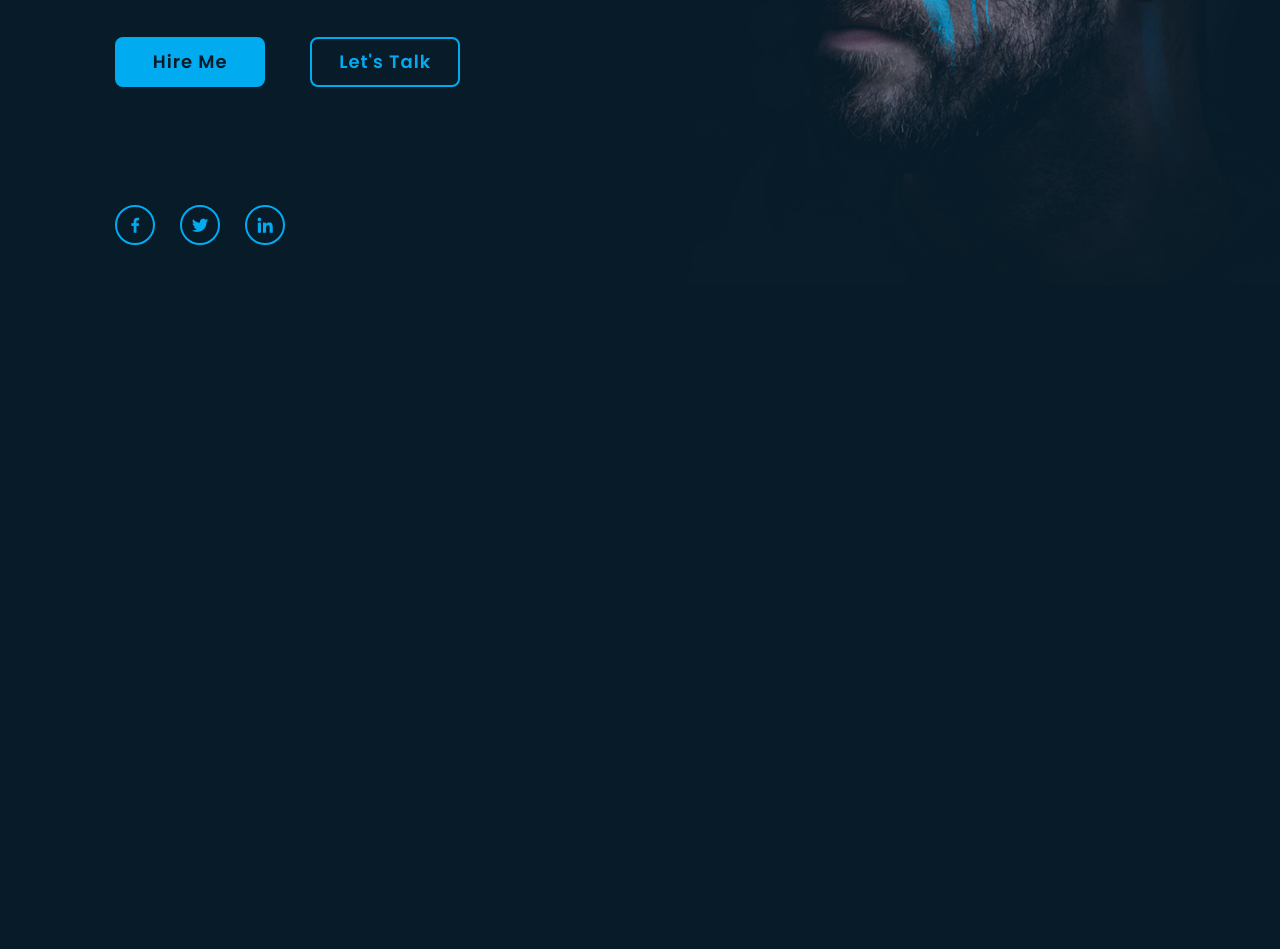
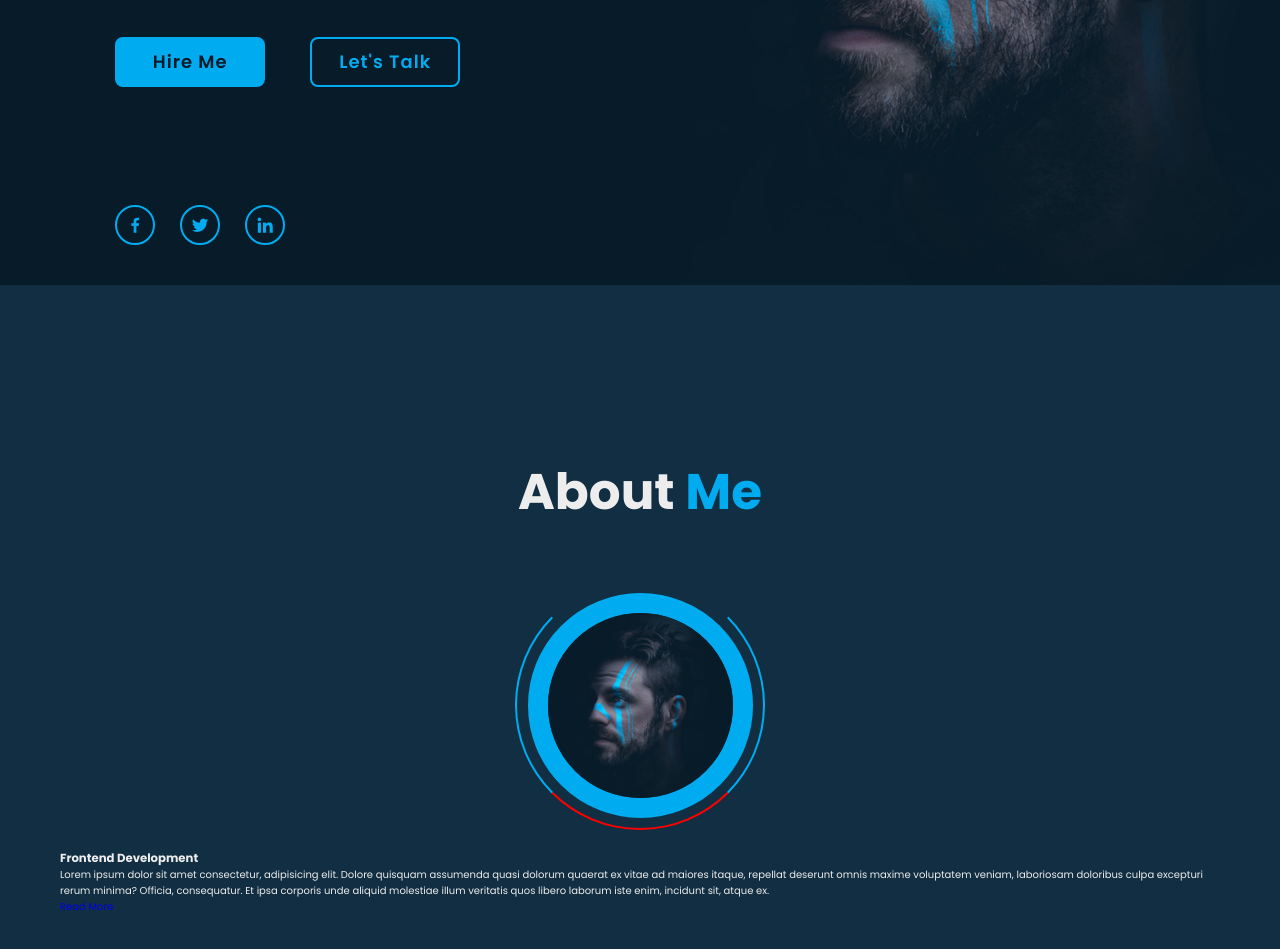
Before and after one commit to msasankaweerarathna/Personal-Portfolio, a plain HTML site: page Index.html in a window 1280 px wide. Shown: the part 515-1464 px from the top of the page. Before the commit the page ends 800 px from the top, so only its background shows below. Drawn offline with nearby package versions, Linux system fonts and the light colour scheme.

Commit message:
UI Updated

```diff
--- a/Index.html
+++ b/Index.html
@@ -51,6 +51,27 @@
         </dir>
         <div class="home-imgHover"></div>
     </section>
+
+    <!-- About section design -->
+    <section class="about" id="about">
+        <h2 class="heading">About <span>Me</span></h2>
+
+        <div class="about-img">
+            <img src="images/about.jpg" alt="">
+            <span class="circle-spin"></span>
+        </div>
+
+        <div class="about-content">
+            <h3>Frontend Development</h3>
+            <p>Lorem ipsum dolor sit amet consectetur, adipisicing elit. Dolore quisquam assumenda quasi dolorum quaerat ex vitae ad maiores itaque, repellat deserunt omnis maxime voluptatem veniam, laboriosam doloribus culpa excepturi rerum minima? Officia, consequatur. Et ipsa corporis unde aliquid molestiae illum veritatis quos libero laborum iste enim, incidunt sit, atque ex.</p>
+
+            <div class="box-box btns">
+                <a href="#" class="btn">Read More</a>
+            </div>
+
+        </div>
+    </section>
+
     <script src="Script.js"></script>
 
 </body>
--- a/Style.css
+++ b/Style.css
@@ -228,3 +228,68 @@ section {
 .home-sci a:hover::before {
     width: 100%;
 }
+
+.home-imgHover {
+    position: absolute;
+    top: 0;
+    right: 0;
+    width: 45%;
+    height: 100%;
+    background: transparent;
+    transition: 3s;
+}
+
+.home-imgHover:hover {
+    background: var(--bg-color);
+    opacity: .8;
+}
+
+.about {
+    display: flex;
+    justify-content: center;
+    align-items: center;
+    flex-direction: column;
+    gap: 2rem;
+    background: var(--second-bg-color);
+    padding: 6rem;
+}
+
+.heading {
+    font-size: 5rem;
+    margin-bottom: 3rem;
+    text-align: center;
+}
+
+span {
+    color: var(--main-color);
+}
+
+.about-img {
+    position: relative;
+    width: 25rem;
+    height: 25rem;
+    border-radius: 50%;
+    display: flex;
+    justify-content: center;
+    align-items: center;
+}
+
+.about-img img {
+    width: 90%;
+    border-radius: 50%;
+    border: 2rem solid var(--main-color);
+}
+
+.about-img .circle-spin {
+    position: absolute;
+    top: 50%;
+    left: 50%;
+    transform: translate(-50%, -50%) rotate(0);
+    width: 100%;
+    height: 100%;
+    border-radius: 50%;
+    border-top: .2rem solid var(--second-bg-color);
+    border-bottom: .2rem solid red;
+    border-left: .2rem solid var(--main-color);
+    border-right: .2rem solid var(--main-color);
+}
```
